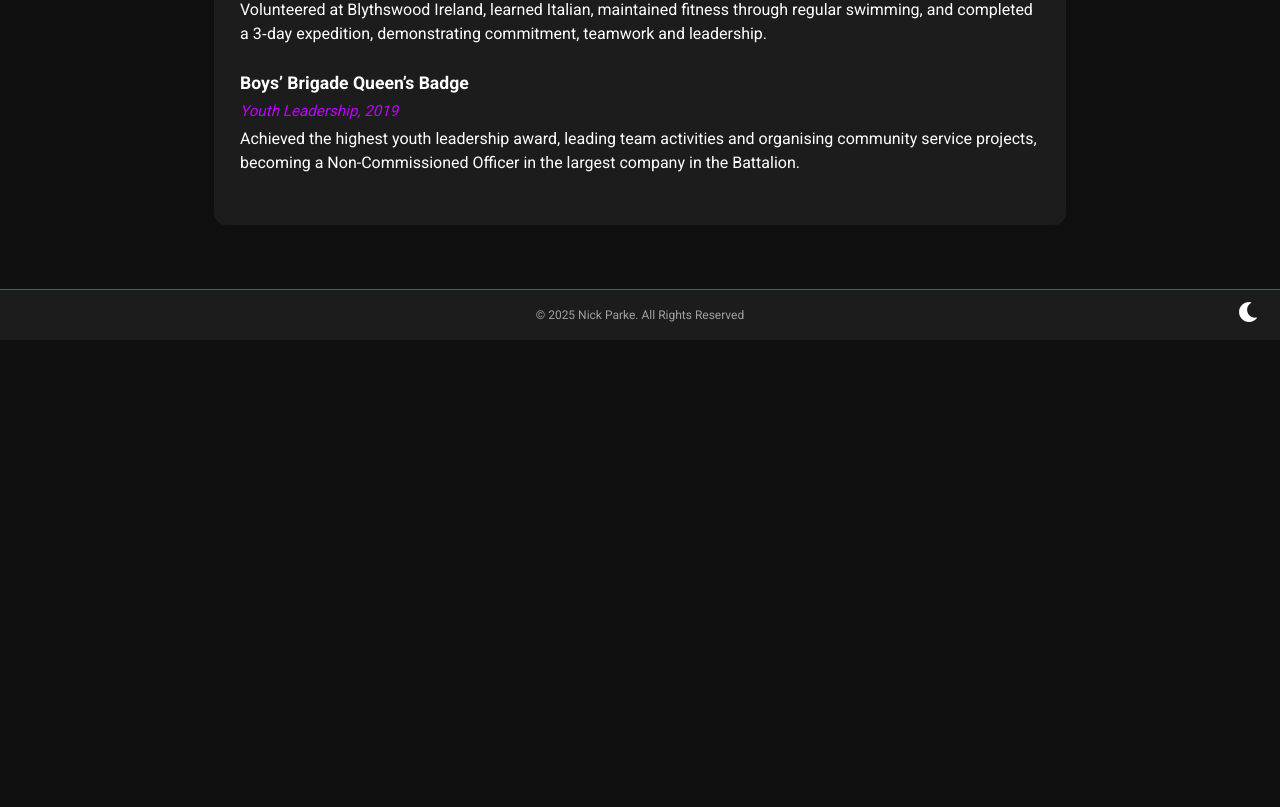
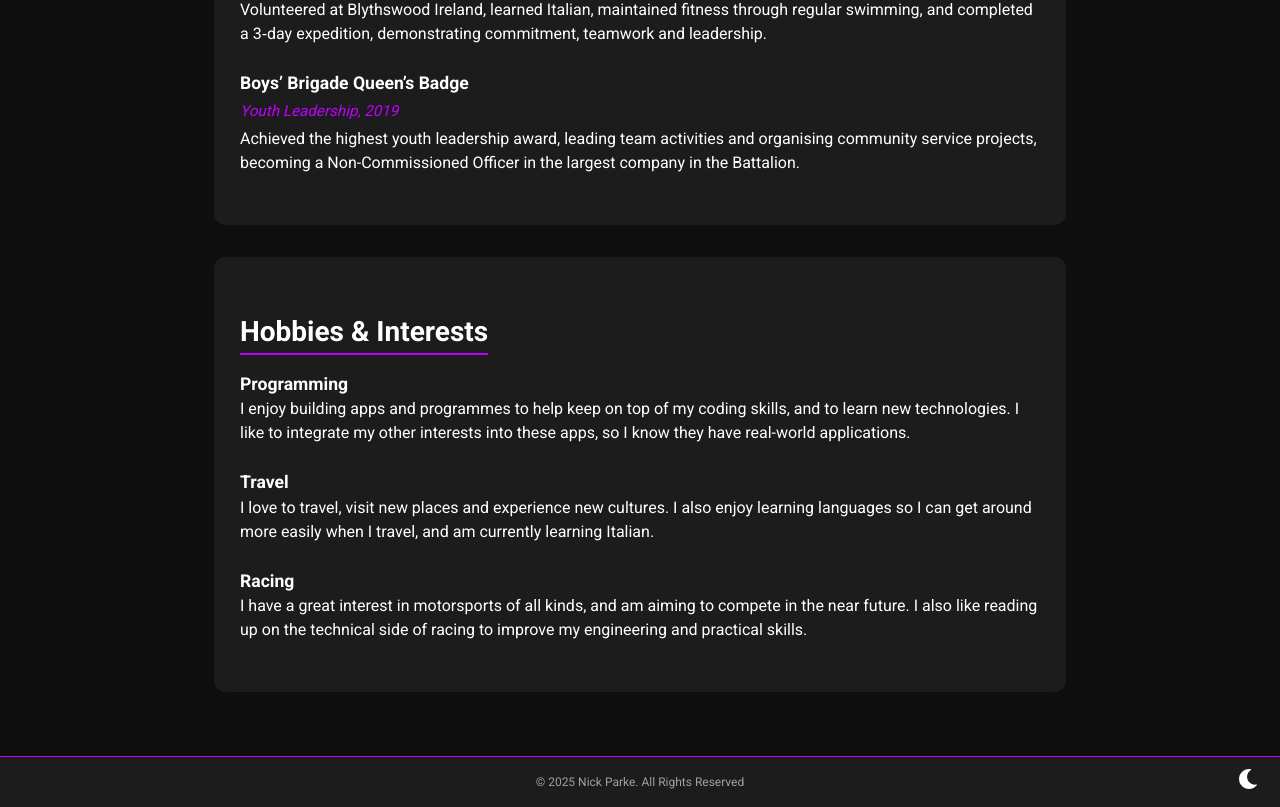
Before and after one commit to nick-p-34/nick-p-34.github.io, a React (Create React App) app: page /resume in a window 1280 px wide. Shown: the part 3889-4696 px from the top of the page. Before the commit the page ends 4229 px from the top, so only its background shows below. Built offline with nearby package versions, Linux system fonts and the light colour scheme; no server answers; the HTML template or start-up script is replaced by a standard one.

Commit message:
Update CV, add Hobbies & Interests section

```diff
--- a/src/pages/Resume.jsx
+++ b/src/pages/Resume.jsx
@@ -216,6 +216,30 @@
         </div>
       </div>
 
+      <div className="resume-section">
+              <h3 className="section-title">Hobbies & Interests</h3>
+
+              <div className="hobby-item">
+                <p className="hobby-title">Programming</p>
+                <ul className="resume-list">
+                  <li>I enjoy building apps and programmes to help keep on top of my coding skills, and to learn new technologies. I like to integrate my other interests into these apps, so I know they have real-world applications.</li>
+                </ul>
+              </div>
+
+              <div className="hobby-item">
+                <p className="hobby-title">Travel</p>
+                <ul className="resume-list">
+                  <li>I love to travel, visit new places and experience new cultures. I also enjoy learning languages so I can get around more easily when I travel, and am currently learning Italian.</li>
+                </ul>
+              </div>
+
+              <div className="hobby-item">
+                <p className="hobby-title">Racing</p>
+                <ul className="resume-list">
+                  <li>I have a great interest in motorsports of all kinds, and am aiming to compete in the near future. I also like reading up on the technical side of racing to improve my engineering and practical skills.</li>
+                </ul>
+              </div>
+            </div>
 
       {cvBlobUrl && (
         <a href={cvBlobUrl} download={fileName} className="social-button">
--- a/src/style.css
+++ b/src/style.css
@@ -710,3 +710,14 @@
   font-size: 0.95rem;
   margin: 0.25rem 0;
 }
+
+.hobby-item {
+   margin-bottom: 1.5rem;
+ }
+
+ .hobby-title {
+   font-weight: bold;
+   font-size: 1.1rem;
+   margin: 0;
+   color: var(--text-color);
+ }
```
Also changed, not shown: 1 other file (tests, documents, lock files or other folders).
